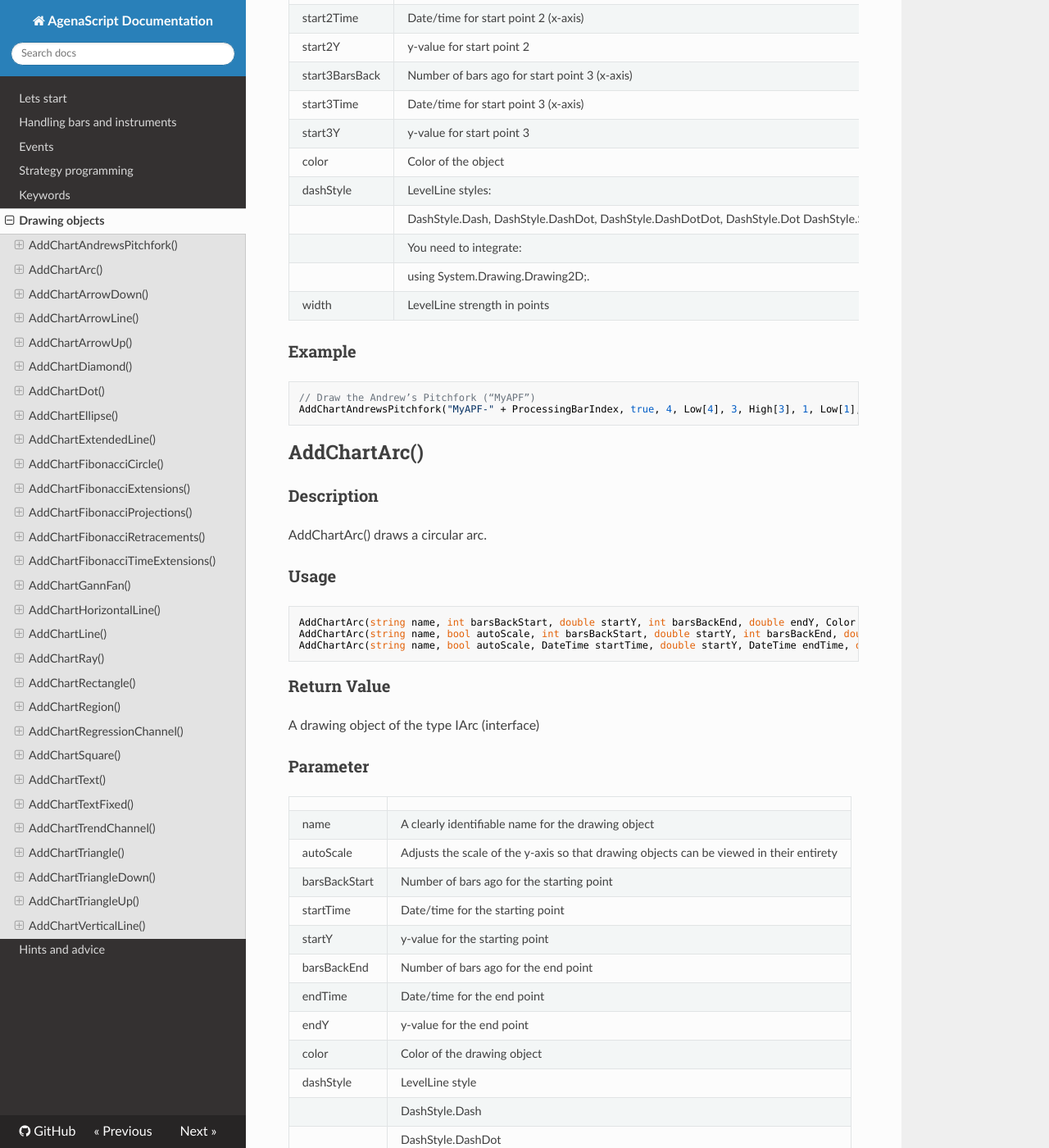
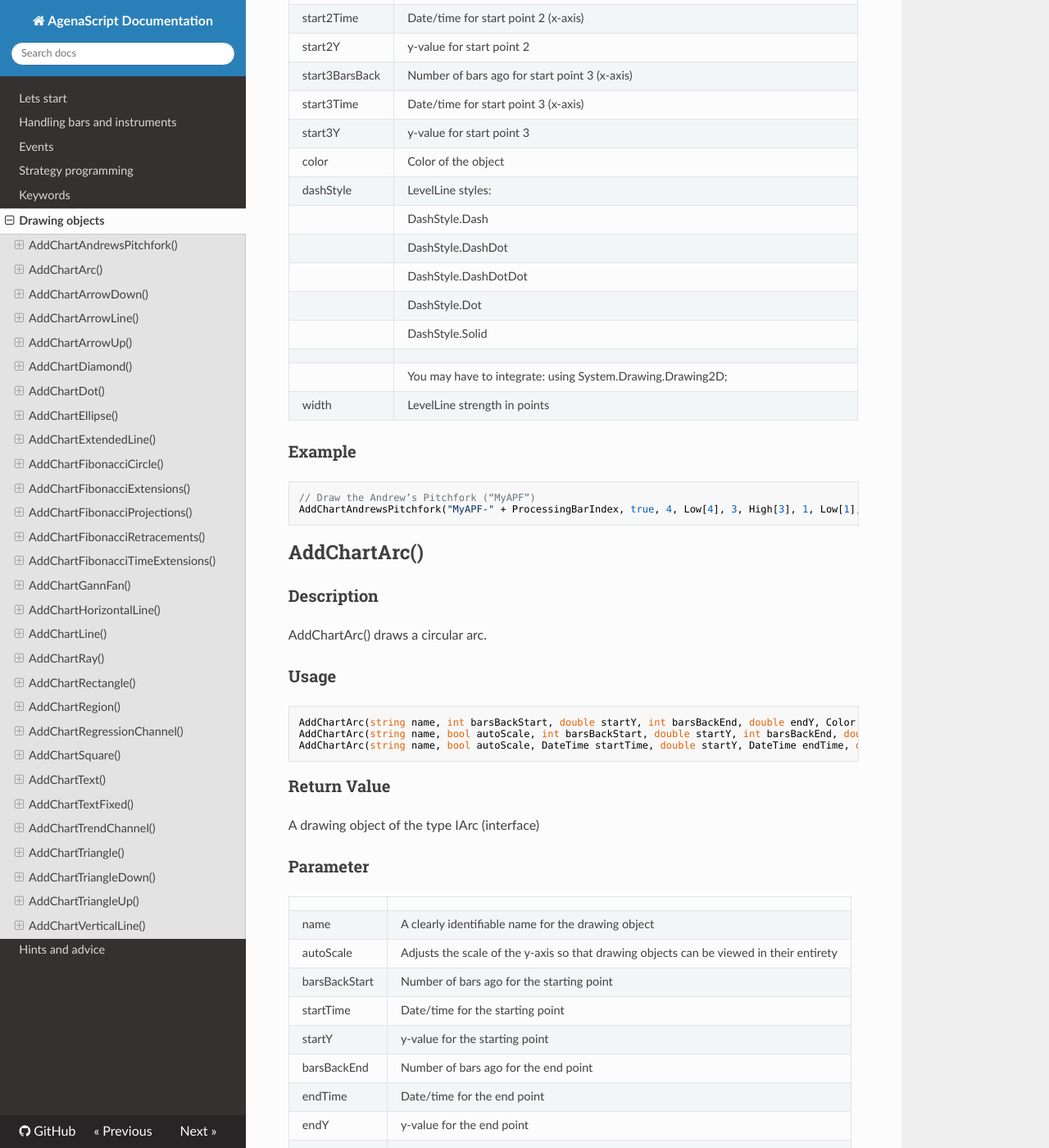
Before and after one commit to AgenaTrader/AgenaScript-documentation, an MkDocs documentation site: the page built from sources/drawing_objects.md, in a window 1280 px wide and 1400 px high, scrolled down 852 px. Shown: the whole window at 82% size. Built offline with MkDocs 1.6.1, drawn with Linux system fonts in a browser that asks for light colours; nearby versions of some CDN libraries; old or Windows-style settings are respelled for this version of MkDocs; some of the changed text lies outside the part shown.

Commit message:
Update drawing_objects.md

````diff
--- a/sources/drawing_objects.md
+++ b/sources/drawing_objects.md
@@ -34,11 +34,15 @@ A drawing object of the type IAndrewsPitchfork (interface)
 | start3Time     | Date/time for start point 3 (x-axis)                                                    |
 | start3Y        | y-value for start point 3                                                               |
 | color          | Color of the object                                                                     |
-| dashStyle      | LevelLine styles:                                                                            |
-|                |  DashStyle.Dash, DashStyle.DashDot, DashStyle.DashDotDot, DashStyle.Dot DashStyle.Solid |
-|                | You need to integrate:                                                                  |
-|                | using System.Drawing.Drawing2D;.                                                        |
-| width          | LevelLine strength in points                                                                 |
+| dashStyle      | LevelLine styles:                                                                       |
+|                |  DashStyle.Dash                                                                         |
+|                |  DashStyle.DashDot                                                                      |
+|                |  DashStyle.DashDotDot                                                                   |
+|                |  DashStyle.Dot                                                                          |
+|                |  DashStyle.Solid                                                                        |
+|                |                                                                                         |
+|                |  You may have to integrate: using System.Drawing.Drawing2D;                             |
+| width          | LevelLine strength in points                                                            |
 
 ### Example
 ```cs
@@ -72,16 +76,15 @@ A drawing object of the type IArc (interface)
 | endTime      | Date/time for the end point                                                             |
 | endY         | y-value for the end point                                                               |
 | color        | Color of the drawing object                                                             |
-| dashStyle    | LevelLine style                                                                              |
+| dashStyle    | LevelLine style:                                                                        |
 |              |  DashStyle.Dash                                                                         |
 |              |  DashStyle.DashDot                                                                      |
 |              |  DashStyle.DashDotDot                                                                   |
 |              |  DashStyle.Dot                                                                          |
 |              |  DashStyle.Solid                                                                        |
 |              |                                                                                         |
-|              |  You may have to integrate:                                                             |
-|              |  using System.Drawing.Drawing2D;                                                        |
-| width        | LevelLine strength in points                                                                 |
+|              |  You may have to integrate: using System.Drawing.Drawing2D;                             |
+| width        | LevelLine strength in points                                                            |
 
 ### Example
 ```cs
@@ -153,16 +156,15 @@ A drawing object of the type IArrowLine (interface)
 | endTime      | Date/time at which the arrow should end                                                 |
 | endY         | y-value at which the arrow should end                                                   |
 | color        | Color of the drawing object                                                             |
-| dashStyle    | LevelLine style                                                                              |
+| dashStyle    | LevelLine style:                                                                        |
 |              |  DashStyle.Dash                                                                         |
 |              |  DashStyle.DashDot                                                                      |
 |              |  DashStyle.DashDotDot                                                                   |
 |              |  DashStyle.Dot                                                                          |
 |              |  DashStyle.Solid                                                                        |
 |              |                                                                                         |
-|              |  You may have to integrate:                                                             |
-|              |  using System.Drawing.Drawing2D;                                                        |
-| width        | LevelLine strength in points                                                                 |
+|              |  You may have to integrate:  using System.Drawing.Drawing2D;                            |
+| width        | LevelLine strength in points                                                            |
 
 ### Example
 ```cs
@@ -331,16 +333,15 @@ A drawing object of the type IExtendedLine (interface)
 | endTime      | Date/time for the end point                                                                             |
 | endY         | y-value for the end point                                                                               |
 | color        | Color of the drawing object                                                                             |
-| dashStyle    | LevelLine style                                                                               |
+| dashStyle    | LevelLine styl :                                                                                       |
 |              |  DashStyle.Dash                                                                                         |
 |              |  DashStyle.DashDot                                                                                      |
 |              |  DashStyle.DashDotDot                                                                                   |
 |              |  DashStyle.Dot                                                                                          |
 |              |  DashStyle.Solid                                                                                        |
 |              |                                                                                                         |
-|              |  You may have to integrate:                                                                             |
-|              |  using System.Drawing.Drawing2D;                                                                        |
-| width        | LevelLine strength in points                                                                                 |
+|              |  You may have to integrate:   using System.Drawing.Drawing2D;                                           |
+| width        | LevelLine strength in points                                                                            |
 
 ### Example
 ```cs
@@ -553,17 +554,16 @@ A drawing object of the type IHorizontalLine (interface)
 | name      | A clearly identifiable name for the drawing object                                      |
 | autoScale | Adjusts the scale of the y-axis so that drawing objects can be viewed in their entirety |
 | y         | Any double value of your choice                                                         |
-| color     | LevelLine color                                                                              |
-| dashStyle | LevelLine style                                                                              |
+| color     | LevelLine color                                                                         |
+| dashStyle | LevelLine style:                                                                        |
 |           |  DashStyle.Dash                                                                         |
 |           |  DashStyle.DashDot                                                                      |
 |           |  DashStyle.DashDotDot                                                                   |
 |           |  DashStyle.Dot                                                                          |
 |           |  DashStyle.Solid                                                                        |
 |           |                                                                                         |
-|           |  You may have to integrate:                                                             |
-|           |  using System.Drawing.Drawing2D;                                                        |
-| width     | LevelLine strength                                                                           |
+|           |  You may have to integrate:  using System.Drawing.Drawing2D;                           |
+| width     | LevelLine strength                                                                      |
 
 ### Example
 ```cs
@@ -599,16 +599,15 @@ A drawing object of the type ITrendLine (interface).
 | endTime      | Date/time for the end point                                                             |
 | endY         | y-value for the end point                                                               |
 | color        | Color of the drawing object                                                             |
-| dashStyle    | LevelLine style                                                                              |
+| dashStyle    | LevelLine style:                                                                        |
 |              |  DashStyle.Dash                                                                         |
 |              |  DashStyle.DashDot                                                                      |
 |              |  DashStyle.DashDotDot                                                                   |
 |              |  DashStyle.Dot                                                                          |
 |              |  DashStyle.Solid                                                                        |
 |              |                                                                                         |
-|              |  You may have to integrate:                                                             |
-|              |  using System.Drawing.Drawing2D;                                                        |
-| width        | LevelLine strength in points                                                                 |
+|              |  You may have to integrate: using System.Drawing.Drawing2D;                             |
+| width        | LevelLine strength in points                                                            |
 
 ### Example
 ```cs
@@ -644,16 +643,15 @@ A drawing object of the type IRay (interface)
 | start2Time     | Date/time for start point 2                                                             |
 | start2Y        | y-value for start point 2                                                               |
 | color          | Color of the drawing object                                                             |
-| dashStyle      | LevelLine style                                                                              |
+| dashStyle      | LevelLine style                                                                         |
 |                |  DashStyle.Dash                                                                         |
 |                |  DashStyle.DashDot                                                                      |
 |                |  DashStyle.DashDotDot                                                                   |
 |                |  DashStyle.Dot                                                                          |
 |                |  DashStyle.Solid                                                                        |
 |                |                                                                                         |
-|                |  You may have to integrate:                                                             |
-|                |  using System.Drawing.Drawing2D;                                                        |
-| width          | LevelLine strength                                                                           |
+|                |  You may have to integrate:  using System.Drawing.Drawing2D;                            |
+| width          | LevelLine strength                                                                      |
 
 ### Example
 ```cs
@@ -761,18 +759,18 @@ A drawing object of the type IRegressionChannel (interface)
 | barsBackEnd      | Sets the preceding bar at which the regression channel should end (0 = current bar)     |
 | endTime          | End time for the regression channel                                                     |
 | color            | Color of the drawing object                                                             |
-| upperDashStyle, middleDashStyle, lowerDashStyle    |
-| dashStyle        | LevelLine style                                                                              |
+| upperDashStyle, middleDashStyle, lowerDashStyle         | LevelLine style:                                 |
 |                  |  DashStyle.Dash                                                                         |
 |                  |  DashStyle.DashDot                                                                      |
 |                  |  DashStyle.DashDotDot                                                                   |
 |                  |  DashStyle.Dot                                                                          |
 |                  |  DashStyle.Solid                                                                        |
 |                  |                                                                                         |
-|                  |  You may have to integrate:                                                             |
-|                  |  using System.Drawing.Drawing2D;                                                        |
-| upperColor,  middleColor,    lowerColor        | LevelLine color                                                                              |
-| upperWidth,   middleWidth,  lowerWidth        | LevelLine strength                                                                           |
+|                  |  You may have to integrate: using System.Drawing.Drawing2D;                             |
+| upperColor,  middleColor,    lowerColor       | LevelLine color
+                                |
+| upperWidth,   middleWidth,  lowerWidth        | LevelLine strength
+                                 |
 
 ### Example
 ```cs
@@ -858,8 +856,7 @@ A drawing object of the type IText (interface)
 | VAlign       | Possible values are: VerticalAlign.Top, VerticalAlign.Center, VerticalAlign.Bottom   |
 | outlineColor | Border color around the text (for no border, select Color.Empty)  |
 | areaColor    | Fill color for the text box    |
-| areaOpacity  | Transparency of the fill color
-Value between 0 and 255 (0 = completely transparent, 255 = completely opaque)    |
+| areaOpacity  | Transparency of the fill color. Value between 0 and 255 (0 = completely transparent, 255 = completely opaque)    |
 
 ### Example
 ```cs
@@ -989,10 +986,7 @@ A drawing object of the type ITriangle (interface)
 | start3Y        | y-value for start point 3                                                               |
 | color          | Color of the drawing object                                                             |
 | areaColor      | Fill color of the drawing object                                                        |
-| areaOpacity    | Transparency of the fill color
-Value between 0 and 255
-                  0 = completely transparent
-                  255 = completely opaque                                                                   |
+| areaOpacity    | Transparency of the fill color. Value between 0 and 255 (0 = completely transparent, 255 = completely opaque)  |
 
 ### Example
 ```cs
@@ -1088,11 +1082,15 @@ A drawing object of the type IVerticalLine (interface)
 | name      | A clearly identifiable name for the drawing object                         |
 | barsAgo   | Sets how many bars ago the vertical line should be drawn (0 = current bar) |
 | time      | Date/time of the bar at which the vertical line should be drawn            |
-| color     | LevelLine color                                                                 |
-| dashStyle | LevelLine style: DashStyle.Dash, DashStyle.DashDot, DashStyle.DashDotDot, DashStyle.Dot, DashStyle.Solid
-You may have to integrate:
-using System.Drawing.Drawing2D;                                             |
-| width     | LevelLine strength                                                              |
+| color     | LevelLine color                                                            |
+| dashStyle | LevelLine style                                                            |
+|           |  DashStyle.Dash                                                            |
+|           |  DashStyle.DashDot                                                         |
+|           |  DashStyle.DashDotDot                                                      |
+|           |  DashStyle.Dot                                                             |
+|           |  DashStyle.Solid                                                           |
+| width     | LevelLine strength                                                         |
+
 
 ### Example
 ```cs
````
